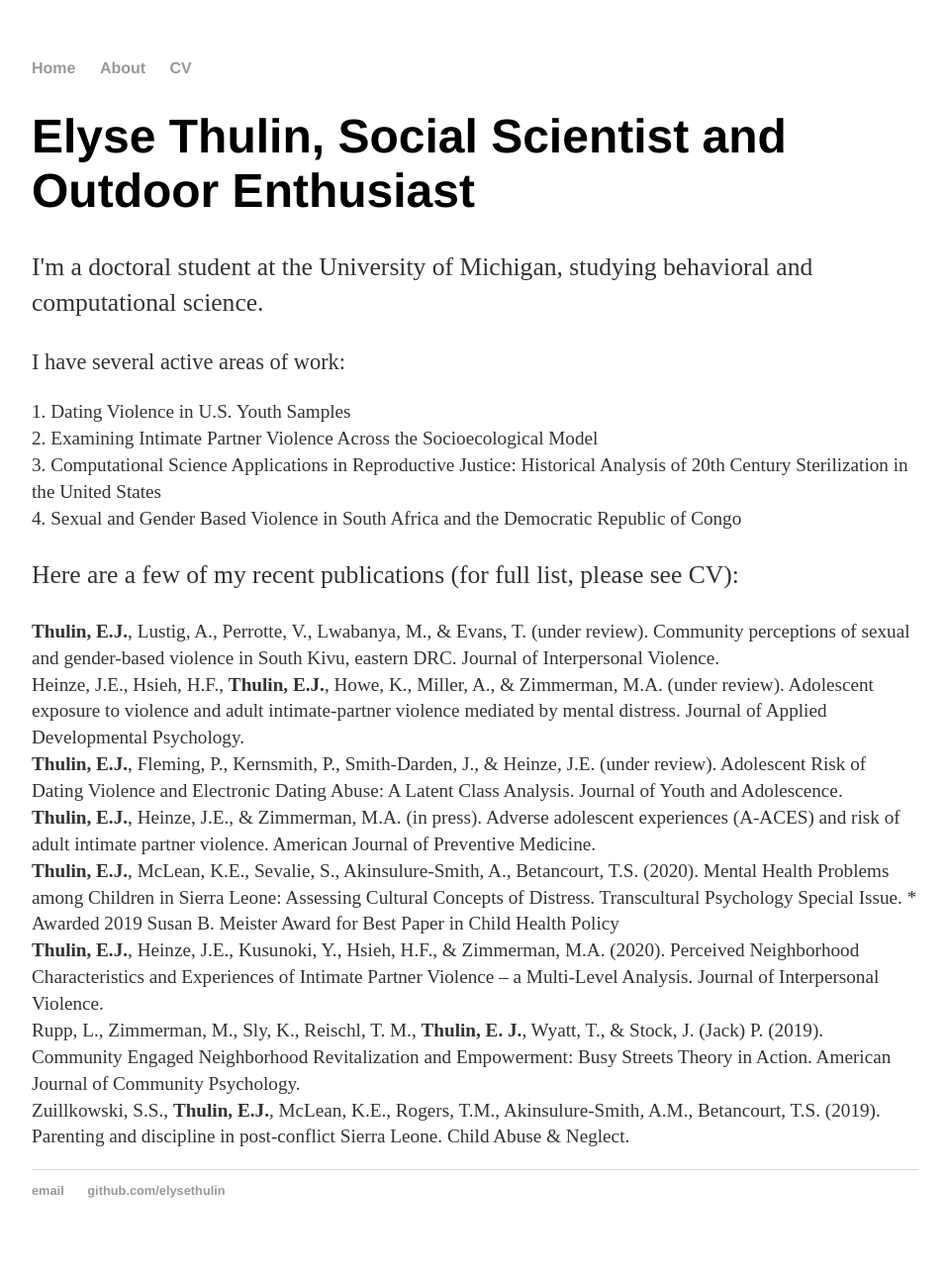
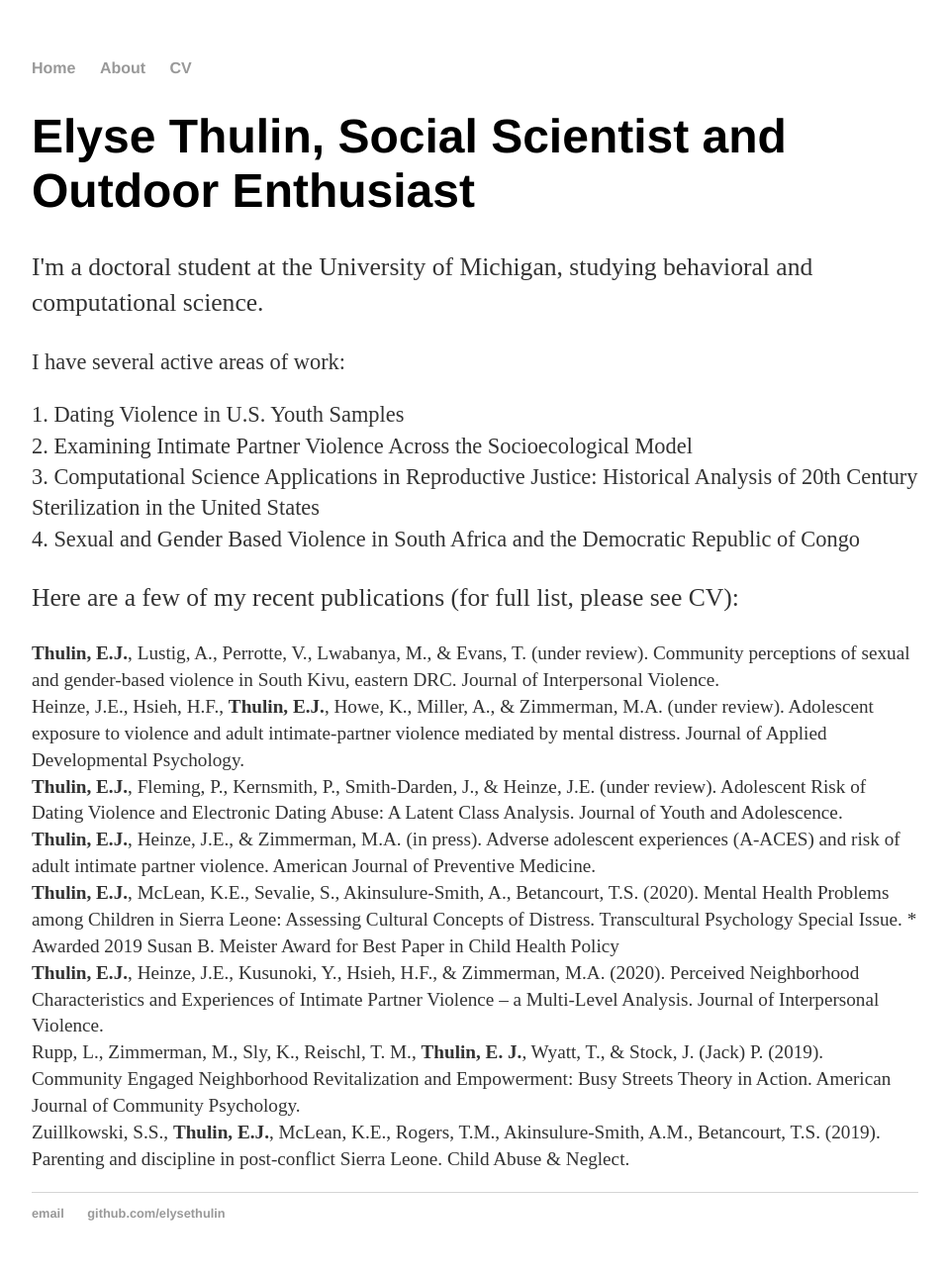
Before and after one commit to elysethulin/elysethulin.github.io, a Jekyll site: the page built from index.html, in a window 1280 px wide. Shown: the whole page at 99% size, without its empty margins (160-1117 px from the left). Built offline with Jekyll 4.4.1, drawn with Linux system fonts in a browser that asks for light colours; before the commit the page ends 1270 px from its top, so only the background shows below that.

Commit message:
Update index.html

```diff
--- a/index.html
+++ b/index.html
@@ -6,7 +6,7 @@
 	<h1>Elyse Thulin, Social Scientist and Outdoor Enthusiast</h1>
 		<p style="font-size:160%;">I'm a doctoral student at the University of Michigan, studying behavioral and computational science.</p>
 		<p style="font-size:140%;">I have several active areas of work:
-			<p style="font-size:120%;"> 1. Dating Violence in U.S. Youth Samples
+			<p style="font-size:140%;"> 1. Dating Violence in U.S. Youth Samples
 			<br> 2. Examining Intimate Partner Violence Across the Socioecological Model
 			<br> 3. Computational Science Applications in Reproductive Justice: Historical Analysis of 20th Century Sterilization in the United States
 			<br> 4. Sexual and Gender Based Violence in South Africa and the Democratic Republic of Congo </p>
```
